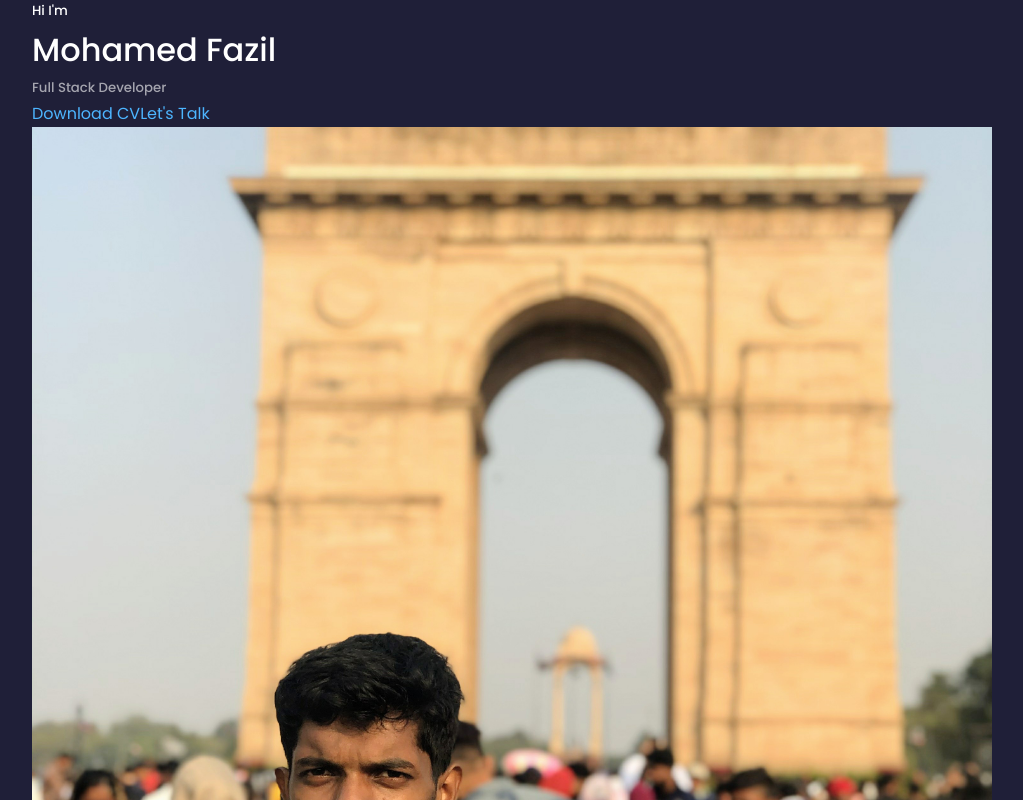
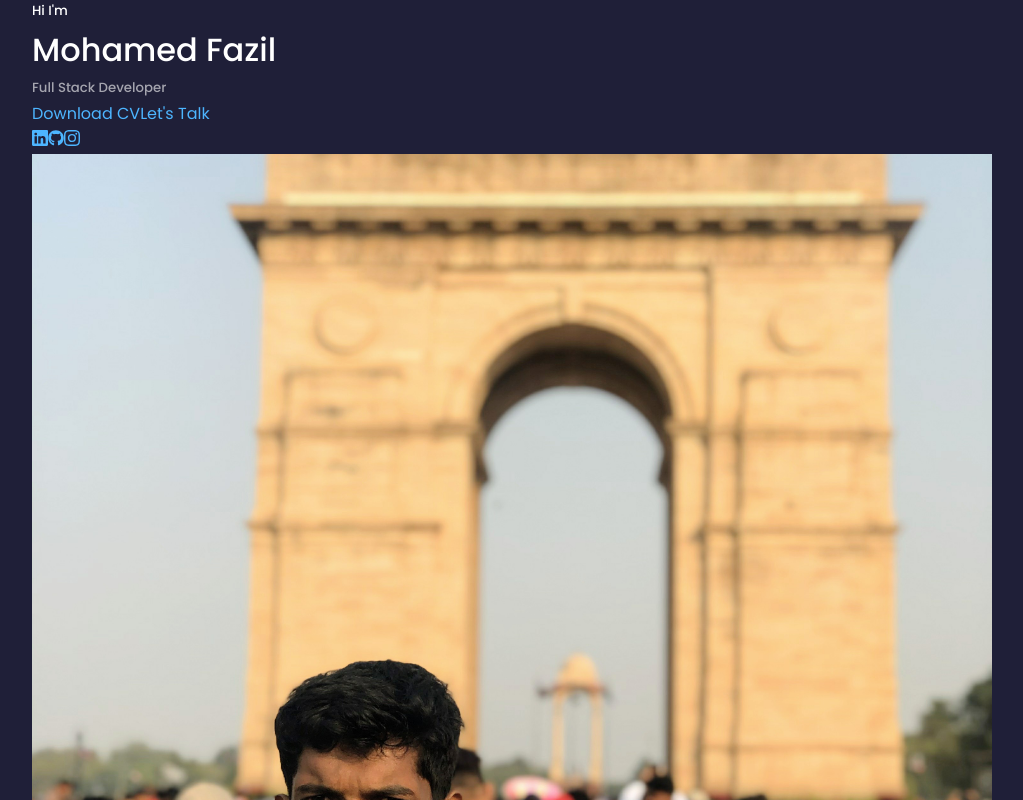
Before and after one commit to mohamedfazilk/React-Portfolio, a React (Create React App) app: page / in a window 1280 px wide. Shown: the top 800 px of the page, without its empty margins (128-1151 px from the left). Built offline with nearby package versions, Linux system fonts and the light colour scheme.

Commit message:
Creating HeaderSocio Component for the social icons and imported into Header.jsx

```diff
--- a/package.json
+++ b/package.json
@@ -8,6 +8,7 @@
     "@testing-library/user-event": "^13.5.0",
     "react": "^18.2.0",
     "react-dom": "^18.2.0",
+    "react-icons": "^4.4.0",
     "react-scripts": "5.0.1",
     "web-vitals": "^2.1.4"
   },
--- a/src/components/header/Header.jsx
+++ b/src/components/header/Header.jsx
@@ -1,7 +1,9 @@
 import React from 'react';
 import './header.css';
 import CAL from './CAL';
-import ME from '../../assets/fas.jpg'
+import ME from '../../assets/fas.jpg';
+import HeaderSocio from './HeaderSocio';
+
 
 const Header = () => {
   return (
@@ -11,6 +13,7 @@ const Header = () => {
        <h1>Mohamed Fazil </h1>
        <h5 className='text-light'>Full Stack Developer</h5>
      <CAL />
+     <HeaderSocio/>
 
      <div className='me'>
        <img src={ME} alt="me" />
--- /dev/null
+++ b/src/components/header/HeaderSocio.jsx
@@ -0,0 +1,17 @@
+import React from 'react';
+import {BsLinkedin} from 'react-icons/bs';
+import {FaGithub} from 'react-icons/fa';
+import {BsInstagram} from 'react-icons/bs';
+
+const HeaderSocio = () => {
+  return (
+    <div className='header__socials'>
+        <a href="https://www.google.com/" target='_blank'><BsLinkedin/></a>
+        <a href="https://www.google.com/" target='_blank'><FaGithub /></a>
+        <a href="https://www.google.com/" target='_blank'><BsInstagram/></a>
+
+    </div>
+  )
+}
+
+export default HeaderSocio
```
Also changed, not shown: 1 other file (tests, documents, lock files or other folders).
